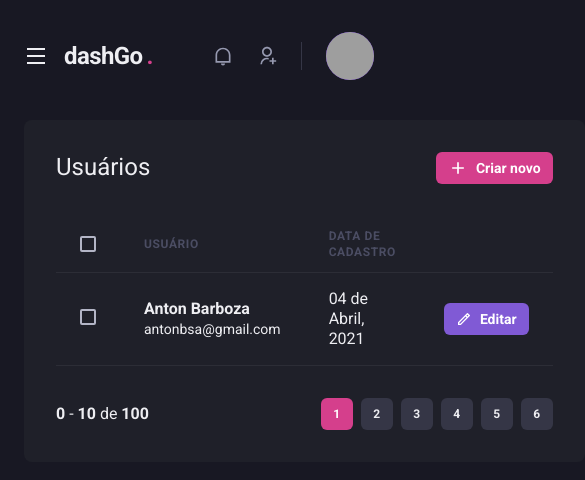
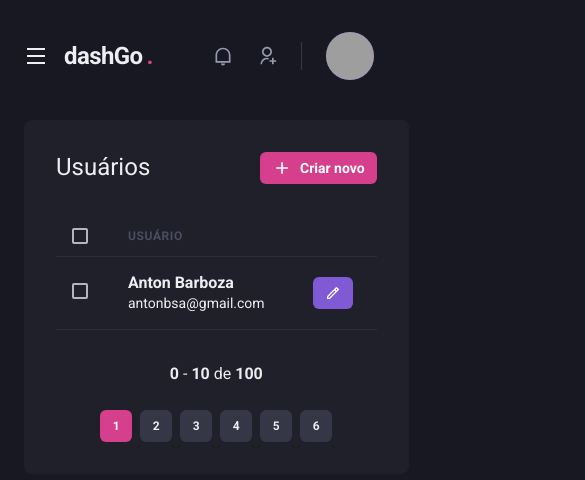
Before and after one commit to antonbsa/dashgo, a Next.js app: page /users in a window 390 px wide. Shown: the top 480 px of the page, 585 px wide, since content can reach past the window. Built offline with nearby package versions, Linux system fonts and the light colour scheme; grey boxes are pictures that could not be loaded.

Commit message:
make Dashboard, User list and User create responsive

```diff
--- a/src/components/Pagination/index.tsx
+++ b/src/components/Pagination/index.tsx
@@ -4,7 +4,7 @@
 export function Pagination() {
   return (
     <Stack
-      direction="row"
+      direction={["column", "row"]}
       mt="8"
       justify="space-between"
       align="center"
--- a/src/pages/dashboard.tsx
+++ b/src/pages/dashboard.tsx
@@ -73,7 +73,7 @@
         <Sidebar />
         <SimpleGrid flex="1" gap="4" minChildWidth="320px" alignItems="flex-start">
           <Box
-            p="8"
+            p={["6", "8"]}
             bg="gray.800"
             borderRadius={8}
             pb="4"
--- a/src/pages/users/create.tsx
+++ b/src/pages/users/create.tsx
@@ -12,18 +12,18 @@
       <Flex w="100%" my="6" maxWidth={1480} mx="auto" px="6">
         <Sidebar />
 
-        <Box flex="1" borderRadius={8} bg="gray.800" p="8">
+        <Box flex="1" borderRadius={8} bg="gray.800" p={["6", "8"]}>
           <Heading size="lg" fontWeight="normal">Criar usuário</Heading>
 
           <Divider my="6" borderColor="gray.700" />
 
           <VStack spacing="8">
-            <SimpleGrid minChildWidth="240px" spacing="8" w="100%">
+            <SimpleGrid minChildWidth="240px" spacing={["6", "8"]} w="100%">
               <Input name="name" label="Nome completo" />
               <Input name="email" type="email" label="E-mail" />
             </SimpleGrid>
 
-            <SimpleGrid minChildWidth="240px" spacing="8" w="100%">
+            <SimpleGrid minChildWidth="240px" spacing={["6", "8"]} w="100%">
               <Input name="password" label="Senha" />
               <Input name="password_confirmation" type="password" label="Confirmação da senha" />
             </SimpleGrid>
--- a/src/pages/users/index.tsx
+++ b/src/pages/users/index.tsx
@@ -1,4 +1,4 @@
-import { Box, Button, Checkbox, Flex, Heading, Icon, Table, Tbody, Td, Text, Th, Thead, Tr } from "@chakra-ui/react";
+import { Box, Button, Checkbox, Flex, Heading, Icon, IconButton, Table, Tbody, Td, Text, Th, Thead, Tr, useBreakpoint, useBreakpointValue } from "@chakra-ui/react";
 import { RiAddLine, RiPencilLine } from "react-icons/ri";
 
 import { Header } from "../../components/Header";
@@ -6,6 +6,11 @@
 import { Sidebar } from "../../components/Sidebar";
 
 export default function UserList() {
+  const isWideVersion = useBreakpointValue({
+    base: false,
+    lg: true,
+  })
+
   return (
     <Box>
       <Header />
@@ -31,17 +36,17 @@
           <Table colorScheme="whiteAlpha" >
             <Thead>
               <Tr>
-                <Th px="6" color="gray.300" width="8">
+                <Th px={["4", "4", "6"]} color="gray.300" width="8">
                   <Checkbox colorScheme="pink" />
                 </Th>
                 <Th>Usuário</Th>
-                <Th>Data de cadastro</Th>
+                {isWideVersion && <Th>Data de cadastro</Th>}
                 <Th width="8"></Th>
               </Tr>
             </Thead>
             <Tbody>
               <Tr>
-                <Td px="6" >
+                <Td px={["4", "4", "6"]} >
                   <Checkbox colorScheme="pink" />
                 </Td>
                 <Td>
@@ -50,16 +55,16 @@
                     <Text fontSize="sm" color="gray.3001">antonbsa@gmail.com</Text>
                   </Box>
                 </Td>
-                <Td>04 de Abril, 2021</Td>
+                {isWideVersion && <Td>04 de Abril, 2021</Td>}
                 <Td>
                   <Button
                     as="a"
                     size="sm"
                     fontSize="sm"
                     colorScheme="purple"
-                    leftIcon={<Icon as={RiPencilLine} fontSize="16" />}
                   >
-                    Editar
+                    <Icon aria-label="Editar usuário" as={RiPencilLine} fontSize="16" />
+                    {isWideVersion ? 'Editar' : ''}
                   </Button>
                 </Td>
               </Tr>
```
